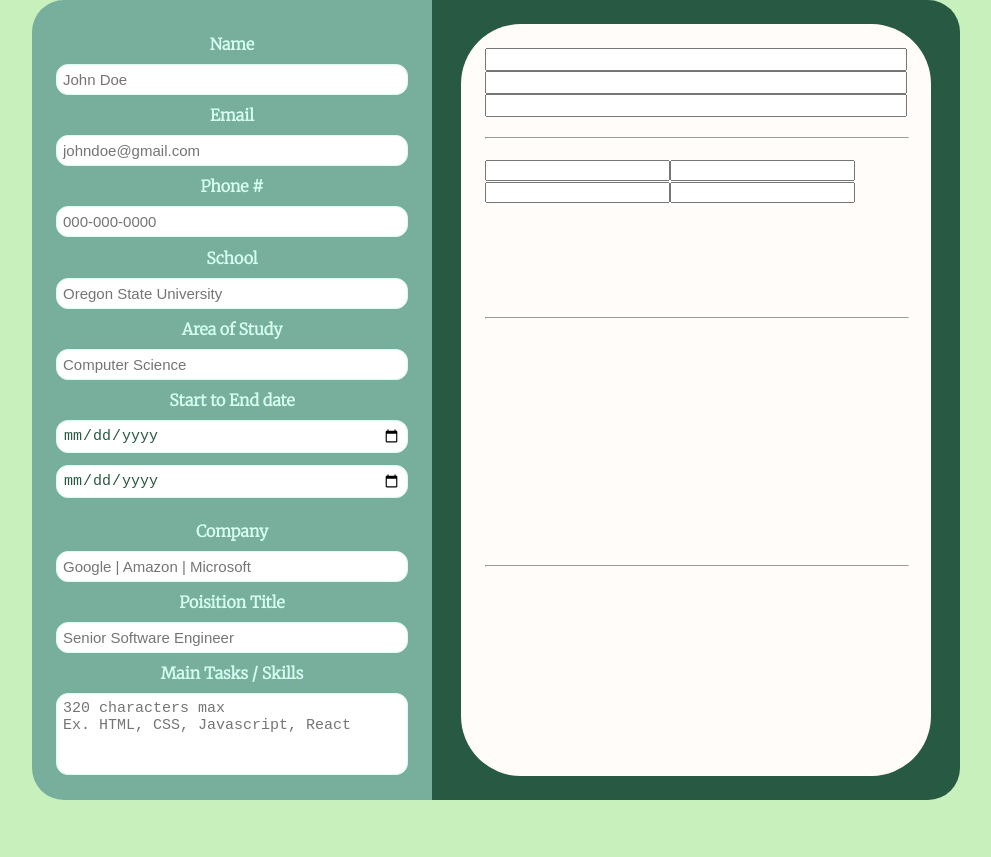
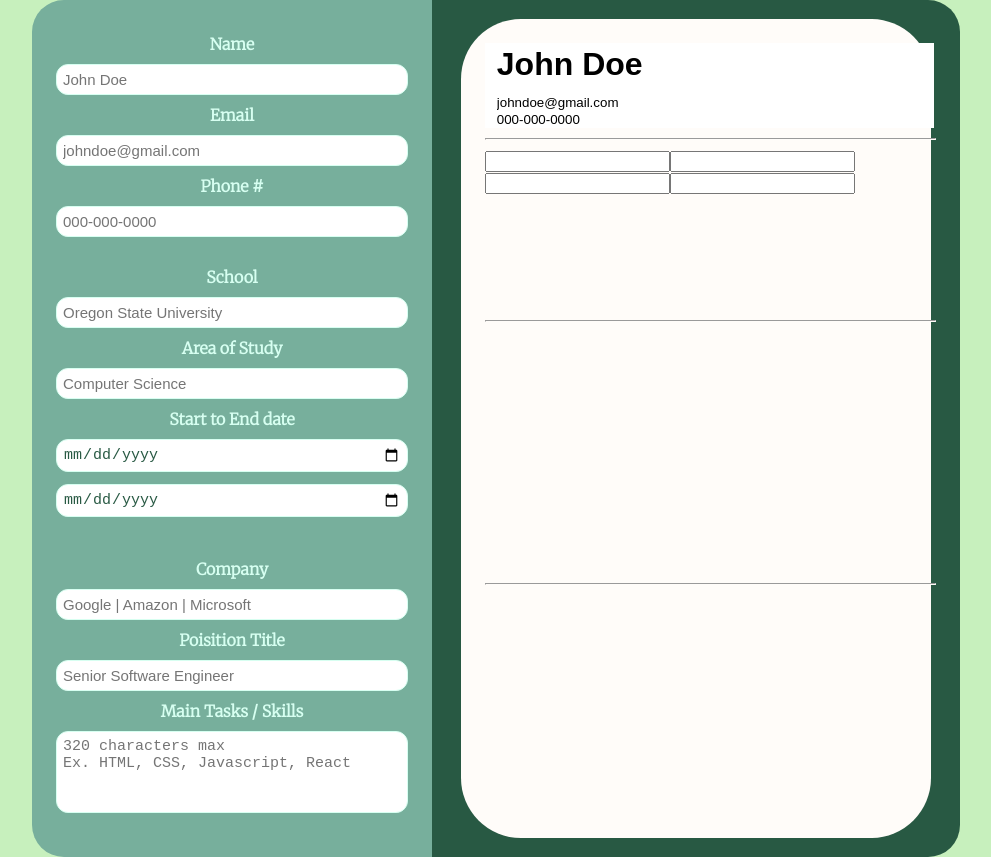
Before and after one commit to LuvKatie/cv-application, a React (Create React App) app: page / in a window 1280 px wide. Shown: the whole page, without its empty margins (144-1135 px from the left). Before the commit the page ends 800 px from the top, so only its background shows below. Built offline with nearby package versions, Linux system fonts and the light colour scheme.

Commit message:
Test text fonts and text alignments in general info form

```diff
--- a/src/components/CVApp.js
+++ b/src/components/CVApp.js
@@ -9,9 +9,9 @@ export class CVApp extends React.Component {
         return (
             <div className="cv-container">
                 <form id="cv-general">
-                    <input></input>
-                    <input></input>
-                    <input></input>
+                    <input type="text" value="John Doe" id="cv-name"></input>
+                    <input type="email" value="johndoe@gmail.com" id="cv-email"></input>
+                    <input type="tel" value="000-000-0000" id="cv-phone"></input>
                 </form>
 
                 <hr></hr>
--- a/src/styles/CVApp.css
+++ b/src/styles/CVApp.css
@@ -13,7 +13,7 @@
 .cv-container {
     display: grid;
     grid-template: 1fr 0.1fr 2fr 0.1fr 3fr 3fr / 1fr;
-    min-height: 88%;
+    max-height: 90%;
     width: min(80%, 700px);
     border-radius: 60px;
     padding: 24px;
@@ -22,11 +22,39 @@
 
 #cv-general {
     display: grid;
+    grid-template: 3fr 1fr 1fr / 1fr;
+}
+
+input#cv-name,
+input#cv-email,
+input#cv-phone {
+    border: none;
+}
+
+input#cv-email,
+input#cv-phone {
+    padding-left: 12px;
+}
+
+input#cv-name {
+    padding: 0px 0px 8px 12px;
+    font-size: 32px;
+    font-weight: 600;
+    grid-row: 1 / 2;
+    grid-column: 1 / -1;
+}
+
+input#cv-email {
+    grid-row: 2 / 3;
+}
+
+input#cv-phone {
+    grid-row: 3 / 4;
 }
 
 hr {
     width: 100%;
     height: 0%;
-    margin: 20px 0px;
+    margin: 10px 0px;
     border-bottom: 1px solid var(--powder);
 }
```
